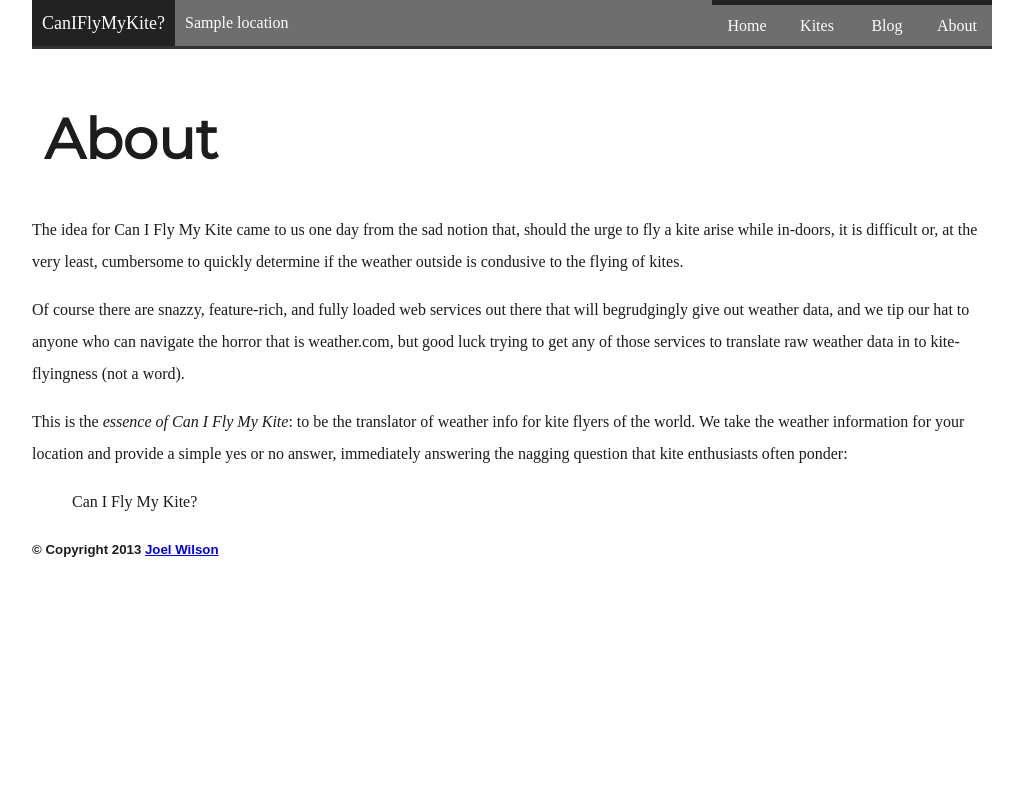
After one commit to joelwilson/caniflymykite, a Flask app: template templates/about.html in a window 1280 px wide. The commit adds this page. Shown: the whole page, without its empty margins (128-1151 px from the left). Run offline with Flask 2, Linux system fonts and the light colour scheme; the template is opened without the code that fills it: most values are stand-ins (such as "Sample title", 1, 10 or a date in 2020); some web fonts are replaced.

Commit message:
Wrote about page

```diff
--- a/cifmk.py
+++ b/cifmk.py
@@ -7,11 +7,10 @@ app = Flask(__name__)
 
 
 @app.route('/')
-@app.route('/zip/<zipcode>')
+@app.route('/zip/<zipcode>/')
 def get_by_zip(zipcode=95382):
     '''Returns a page for a specific zip code, displaying wind speed, etc.'''
     if not iszip(zipcode):
-        print "not a valid zip! %s" % zipcode
         return render_template('error.html', msg="Invalid zip code")
     try:
         weather = get_weather(zipcode)
@@ -36,6 +35,23 @@ def weather_from_form():
                             zipcode=request.args.get('location')))
 
 
+@app.route('/about')
+def about():
+    '''Returns the rendered about page.'''
+    return render_template('index.html')
+
+
+@app.route('/kites')
+def kites():
+    '''Returns the rendered "Kites We Like" page.'''
+    return render_template('kites.html')
+
+
+@app.route('/blog')
+def blog():
+    '''Returns the URL for the blog.'''
+    return redirect('')
+
 if __name__ == '__main__':
     port = int(os.environ.get('PORT', 5000))
     app.run(host='0.0.0.0', port=port, debug=True)
--- a/noaa.py
+++ b/noaa.py
@@ -44,13 +44,15 @@ class Weather(object):
         self.latlon = (parsed['latitude'], parsed['longitude'])
         self.times = parsed['times']
         self.weather = parsed['weather']
+        self.xml = xml
 
-    def val(self, element, when=datetime.utcnow()):
+    def val(self, element, when=datetime.now()):
         '''Given a weather element type and optional datetime object,
         returns the weather value closest to when.'''
         times = self.times[self.weather[element]['time-layout']]
         closest = min(times, key=lambda t: abs((when - t)).total_seconds())
         index = times.index(closest)
+        print zip(times, self.weather[element]['values']), '\n', closest, '\n', self.weather[element]['values'][index], '\n'
         return self.weather[element]['values'][index]
 
     def __repr__(self):
--- a/static/css/style.css
+++ b/static/css/style.css
@@ -9,6 +9,7 @@ body {
     color: #1C1C1C;
     width: 90%;
     min-width: 500px;
+    max-width: 960px;
     background-color:
     background-image: url("./img/debut_light.png");
 }
@@ -46,8 +47,6 @@ h3 {
 nav {
     width: 100%;
     overflow: visible;
-    /* position: fixed;
-    top: 0; */
     background-color: #6E6E6E;
     height: 46px;
     line-height: 46px;
@@ -80,7 +79,6 @@ nav a#logo:hover, nav a#logo:active {
 
 nav #location {
     float: left;
-    color: #DCDCDC;
 }
 
 nav ul {
@@ -135,6 +133,8 @@ form #submit {
     border-radius: 2px;
     border: 1px solid #1C1C1C;
     font-size: 1.5em;
+    color: #FCFCFC;
+    background-color: #222;
 }
 
 .cbox {
--- /dev/null
+++ b/templates/about.html
@@ -0,0 +1,14 @@
+{% extends "index.html" %}
+{% block title %}About{% endblock %}
+{% block top %}
+<h1>About</h1>
+{% endblock %}
+{% block content %}
+<p>The idea for Can I Fly My Kite came to us one day from the sad notion that, should the urge to fly a kite arise while in-doors, it is difficult or, at the very least, cumbersome to quickly determine if the weather outside is condusive to the flying of kites.
+</p>
+<p>Of course there are snazzy, feature-rich, and fully loaded web services out there that will begrudgingly give out weather data, and we tip our hat to anyone who can navigate the horror that is weather.com, but good luck trying to get any of those services to translate raw weather data in to kite-flyingness (not a word).
+</p>
+<p>This is the <em>essence of Can I Fly My Kite</em>: to be the translator of weather info for kite flyers of the world. We take the weather information for your location and provide a simple yes or no answer, immediately answering the nagging question that kite enthusiasts often ponder:
+</p>
+<blockquote>Can I Fly My Kite?</blockquote>
+{% endblock %}
--- a/templates/index.html
+++ b/templates/index.html
@@ -3,7 +3,7 @@
     <head>
         {% block head %}
         <meta charset="UTF-8">
-        <title>{% block title %}{% endblock %}- Can I Fly My Kite?</title>
+        <title>{% block title %}{{ location }}{% endblock %}- Can I Fly My Kite?</title>
         <link href="{{ url_for('static', filename='css/style.css')}}" rel="stylesheet" type="text/css" media="all">
         <link href='http://fonts.googleapis.com/css?family=Montserrat' rel='stylesheet' type='text/css'>
         <link href='http://fonts.googleapis.com/css?family=Arbutus+Slab' rel='stylesheet' type='text/css'>
@@ -21,7 +21,7 @@
         </ul>
     </nav>
     <div class="section cbox" id="site_name_header">
-            {% block header %}
+            {% block top %}
             <h1>Can I Fly My Kite?</h1>
             <form action="/get_weather" method="get">
                 <input type="text" value="enter zip code" id="location" name='location'/>
@@ -68,13 +68,12 @@
     {% endblock %}
     <div id="footer">
         {% block footer %}
-        <h5>&copy; Copyright 2013 <a href="/">Joel Wilson</a></h5>
+        <h5>&copy; Copyright 2013 <a href="http://twitter.com/joel_wilson">Joel Wilson</a></h5>
         {% endblock %}
     </div>
 </body>
 
 <script type="text/javascript">
-
   var _gaq = _gaq || [];
   _gaq.push(['_setAccount', 'UA-37561962-1']);
   _gaq.push(['_trackPageview']);
@@ -84,7 +83,6 @@
     ga.src = ('https:' == document.location.protocol ? 'https://ssl' : 'http://www') + '.google-analytics.com/ga.js';
     var s = document.getElementsByTagName('script')[0]; s.parentNode.insertBefore(ga, s);
   })();
-
 </script>
 
 </html>
```
Also changed, not shown: templates/error.html (+1 -15 lines), templates/kites.html (added).
